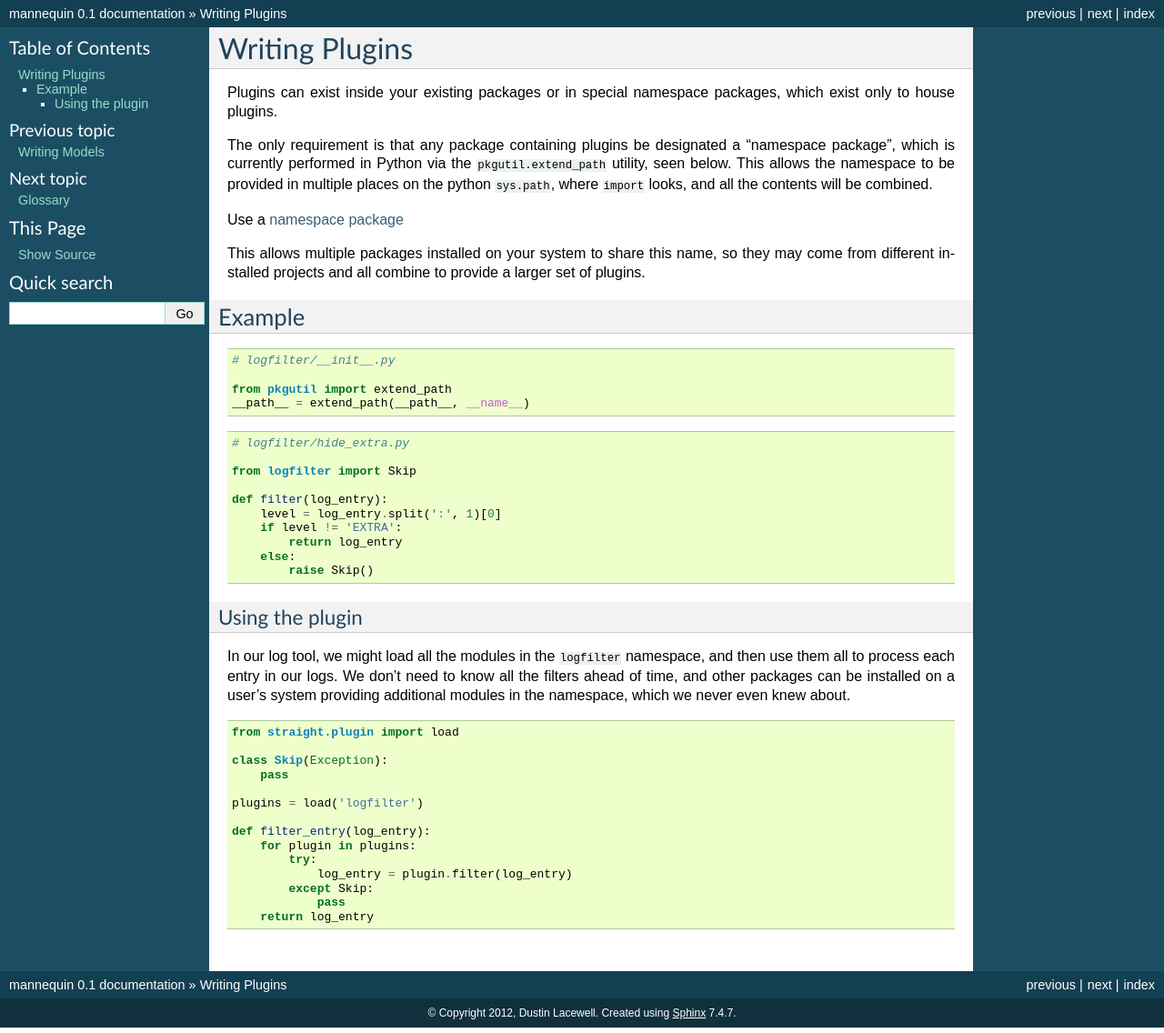
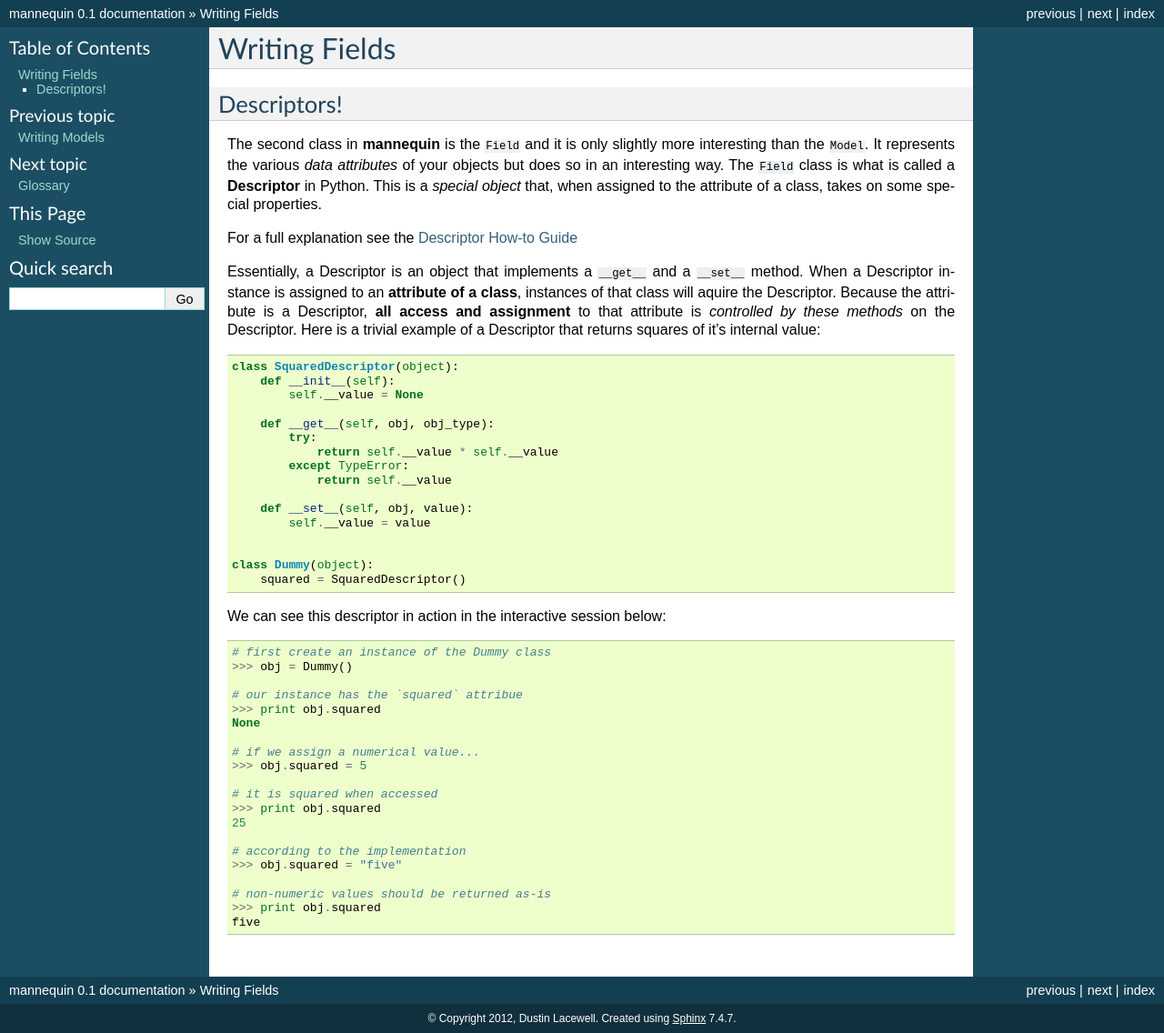
Before and after one commit to dustinlacewell/mannequin, a Sphinx documentation site: the page built from docs/write-field.rst, in a window 1280 px wide. Shown: the whole page at 91% size. Built offline with Sphinx 7.4.7, drawn with Linux system fonts in a browser that asks for light colours.

Commit message:
doc updates

```diff
--- a/docs/conf.py
+++ b/docs/conf.py
@@ -240,3 +240,4 @@ texinfo_documents = [
 
 # How to display URL addresses: 'footnote', 'no', or 'inline'.
 #texinfo_show_urls = 'footnote'
+html_logo = "mannequin-sidebar.png"
--- a/docs/index.rst
+++ b/docs/index.rst
@@ -5,6 +5,10 @@
 
 Welcome to mannequin's documentation!
 ===========================================
+
+.. image:: _static/mannequin.png
+    :align: right
+    :width: 25%
 
 Contents:
 
--- a/docs/write-field.rst
+++ b/docs/write-field.rst
@@ -1,71 +1,56 @@
-Writing Plugins
+Writing Fields
 ===============
 
-Plugins can exist inside your
-existing packages or in special namespace packages, which exist
-only to house plugins.
+Descriptors!
+------------
 
-The only requirement is that any package containing plugins be
-designated a "namespace package", which is currently performed
-in Python via the ``pkgutil.extend_path`` utility, seen below.
-This allows the namespace to be provided in multiple places on
-the python ``sys.path``, where ``import`` looks, and all the
-contents will be combined.
+The second class in **mannequin** is the ``Field`` and it is only slightly more interesting than the ``Model``. It represents the various `data attributes` of your objects but does so in an interesting way. The ``Field`` class is what is called a **Descriptor** in Python. This is a `special object` that, when assigned to the attribute of a class, takes on some special properties.
 
-Use a :term:`namespace package`
+For a full explanation see the `Descriptor How-to Guide <http://docs.python.org/2/howto/descriptor.html>`_
 
-This allows multiple packages installed on your system to share
-this name, so they may come from different installed projects
-and all combine to provide a larger set of plugins.
-
-
-Example
--------
-
-::
-
-    # logfilter/__init__.py
-
-    from pkgutil import extend_path
-    __path__ = extend_path(__path__, __name__)
+Essentially, a Descriptor is an object that implements a ``__get__`` and a ``__set__`` method. When a Descriptor instance is assigned to an **attribute of a class**, instances of that class will aquire the Descriptor. Because the attribute is a Descriptor, **all access and assignment** to that attribute is `controlled by these methods` on the Descriptor. Here is a trivial example of a Descriptor that returns squares of it's internal value:
 
 
 ::
 
-    # logfilter/hide_extra.py
+    class SquaredDescriptor(object):
+        def __init__(self):
+            self.__value = None
 
-    from logfilter import Skip
+        def __get__(self, obj, obj_type):
+            try:
+                return self.__value * self.__value
+            except TypeError:
+                return self.__value
 
-    def filter(log_entry):
-        level = log_entry.split(':', 1)[0]
-        if level != 'EXTRA':
-            return log_entry
-        else:
-            raise Skip()
+        def __set__(self, obj, value):
+            self.__value = value
 
 
-Using the plugin
-''''''''''''''''
+    class Dummy(object):
+        squared = SquaredDescriptor()
 
-In our log tool, we might load all the modules in the ``logfilter``
-namespace, and then use them all to process each entry in our logs.
-We don't need to know all the filters ahead of time, and other packages
-can be installed on a user's system providing additional modules
-in the namespace, which we never even knew about.
+We can see this descriptor in action in the interactive session below:
 
 ::
 
-    from straight.plugin import load
+    # first create an instance of the Dummy class
+    >>> obj = Dummy()
 
-    class Skip(Exception):
-        pass
+    # our instance has the `squared` attribue
+    >>> print obj.squared
+    None
 
-    plugins = load('logfilter')
+    # if we assign a numerical value...
+    >>> obj.squared = 5
 
-    def filter_entry(log_entry):
-        for plugin in plugins:
-            try:
-                log_entry = plugin.filter(log_entry)
-            except Skip:
-                pass
-        return log_entry
+    # it is squared when accessed
+    >>> print obj.squared
+    25
+
+    # according to the implementation
+    >>> obj.squared = "five"
+
+    # non-numeric values should be returned as-is
+    >>> print obj.squared
+    five
--- a/docs/write-model.rst
+++ b/docs/write-model.rst
@@ -4,7 +4,7 @@ Writing Models
 Code Listing
 ------------
 
-The main class in **mannequin** is the ``Model``. It represents your object and contains all of the data fields provided in its declaration. Other than that, the ``Model`` base-class provides only a few other methods for the book-keeping of said ``Field``s.
+The main class in **mannequin** is the ``Model``. It represents your object and contains all of the data fields provided in its declaration. Other than that, the ``Model`` base-class provides only a few other methods for the book-keeping of said ``Fields``.
 
 Here is the ``Model`` implementation:
 
```
